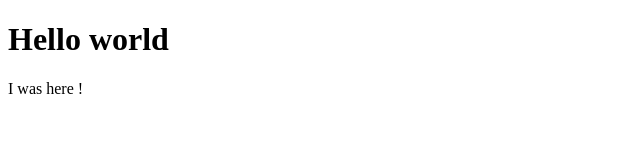
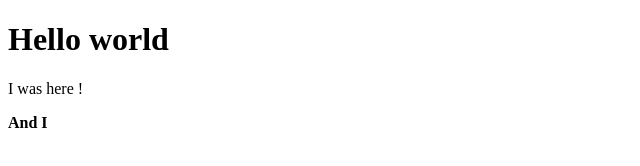
Before and after one commit to MrAiRWAY/react-academy, a plain HTML site: page index.html in a window 1280 px wide. Shown: the full height of the page, 0-640 px from the left. Drawn offline with Linux system fonts and the light colour scheme.

Commit message:
added another sing

```diff
--- a/index.html
+++ b/index.html
@@ -9,5 +9,6 @@
 <body>
     <h1>Hello world</h1>
     <p>I was here !</p>
+    <b>And I</b>
 </body>
 </html>
```
Also changed, not shown: 1 other file.
